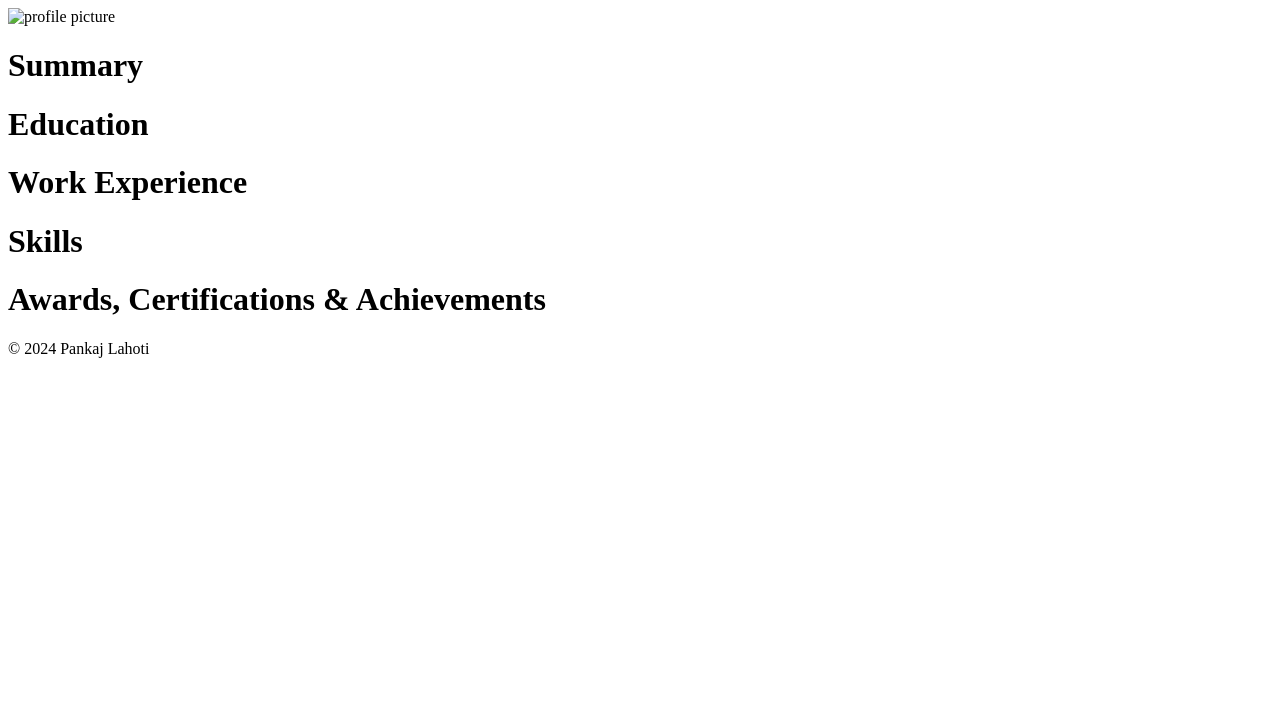
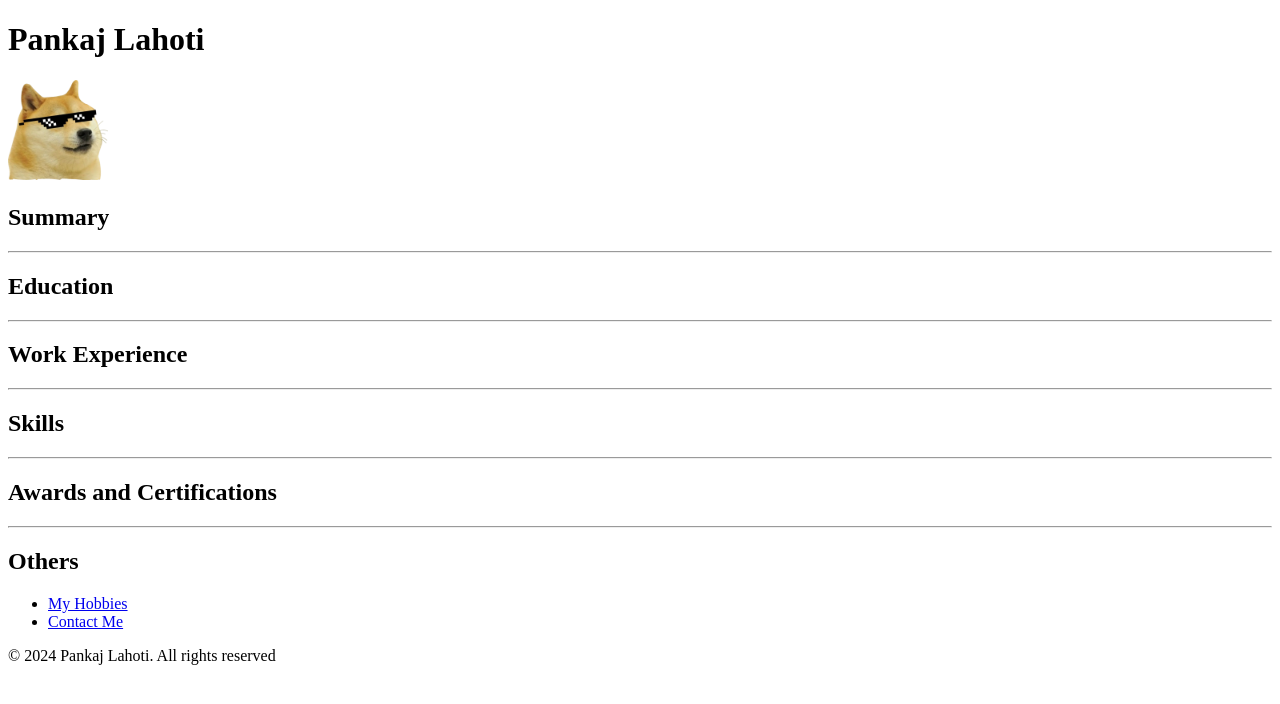
Before and after one commit to Pankaj0506/Portfolio-Resume, a plain HTML site: page index.html in a window 1280 px wide. Drawn offline with Linux system fonts and the light colour scheme.

Commit message:
Update index.html

```diff
--- a/index.html
+++ b/index.html
@@ -4,14 +4,25 @@
     <title>My Resume</title>
   </head>
   <body>
-    <img src="" alt="profile picture"/>
-    <h1>Summary</h1>
-    <h1>Education</h1>
-    <h1>Work Experience</h1>
-    <h1>Skills</h1>
-    <h1>Awards, Certifications & Achievements</h1>
+    <h1>Pankaj Lahoti</h1>
+    <img src="./assets/images/profile.png" alt="profile picture" height="100px" width="auto"/>
+    <h2>Summary</h2>
+    <hr/>
+    <h2>Education</h2>
+    <hr/>
+    <h2>Work Experience</h2>
+    <hr/>
+    <h2>Skills</h2>
+    <hr/>
+    <h2>Awards and Certifications</h2>
+    <hr/>
+    <h2>Others</h2>
+    <ul>
+      <li><a href="./hobbies.html">My Hobbies</a></li>
+      <li><a href="./contact.html">Contact Me</a></li>
+    </ul>
   </body>
   <footer>
-    <p>© 2024 Pankaj Lahoti</p>
+    <p>© 2024 Pankaj Lahoti. All rights reserved</p>
   </footer>
 </html>
```
